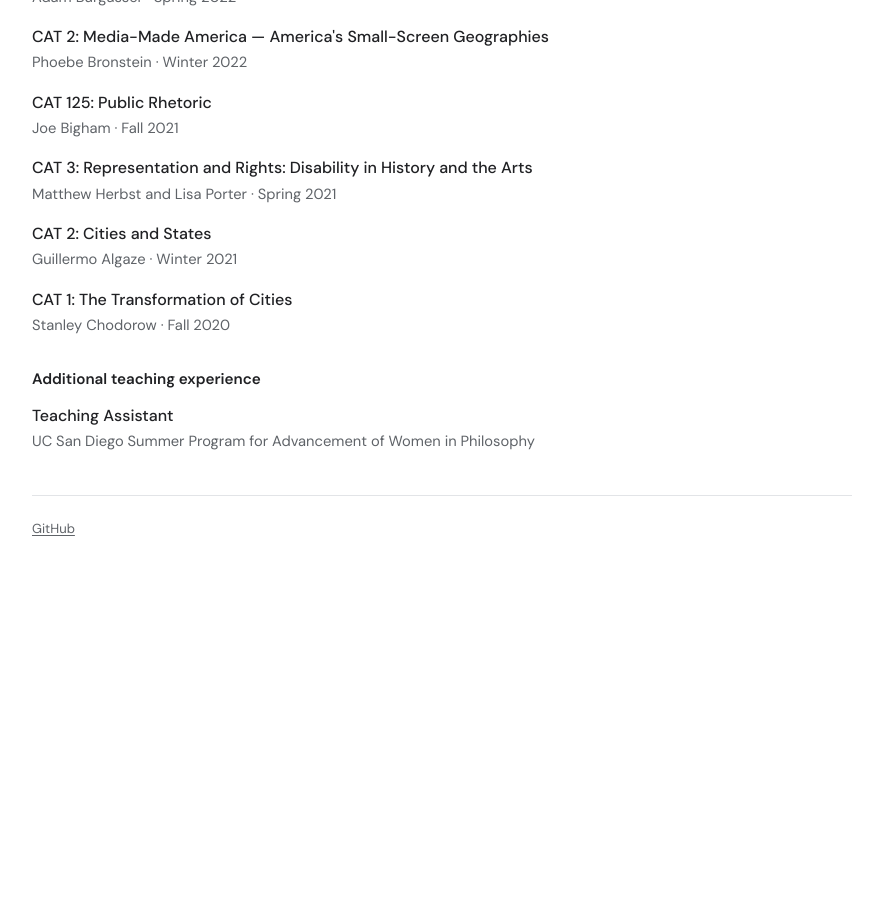
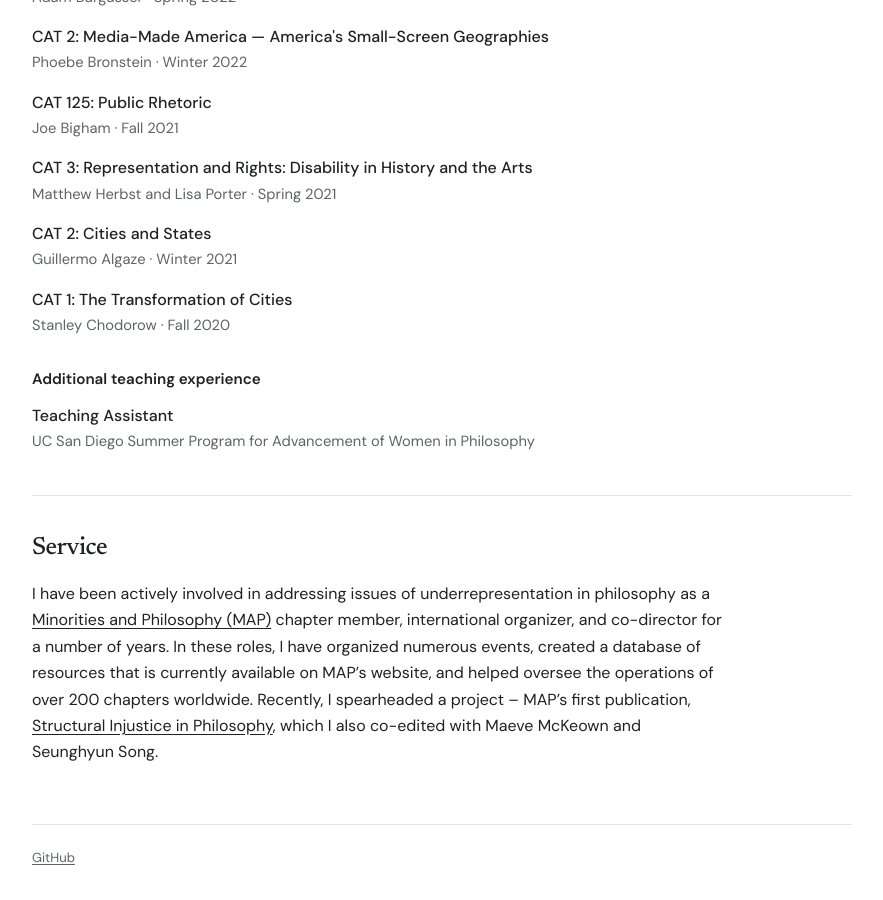
Before and after one commit to milanakostic/milanakostic.github.io, a Jekyll site: the page built from index.markdown, in a window 1280 px wide and 900 px high, scrolled down 1569 px. Shown: the whole window, without its empty margins (198-1081 px from the left). Built offline with Jekyll 4.4.1, drawn with Linux system fonts in a browser that asks for light colours; before the commit the page ends 2141 px from its top, so only the background shows below that.

Commit message:
added service section

```diff
--- a/_layouts/default.html
+++ b/_layouts/default.html
@@ -19,6 +19,7 @@
         <nav aria-label="Primary navigation">
           <a href="{{ '/' | relative_url }}#publications">Publications</a>
           <a href="{{ '/' | relative_url }}#teaching">Teaching</a>
+          <a href="{{ '/' | relative_url }}#service">Service</a>
         </nav>
       </header>
       <main>{{ content }}</main>
--- a/_layouts/home.html
+++ b/_layouts/home.html
@@ -26,3 +26,14 @@ layout: default
     {% include teaching.html %}
   </div>
 </section>
+
+<section class="content-section service-section" id="service" aria-labelledby="service-title">
+  <div class="section-content">
+    <h2 id="service-title">Service</h2>
+      <p>
+        I have been actively involved in addressing issues of underrepresentation in philosophy as a <a href="https://www.mapforthegap.com/">Minorities and Philosophy (MAP)</a> chapter member, international organizer, and co-director for a number of years.
+        In these roles, I have organized numerous events, created a database of resources that is currently available on MAP’s website, and helped oversee the operations of over 200 chapters worldwide.
+        Recently, I spearheaded a project – MAP’s first publication, <a href="https://www.bloomsbury.com/us/structural-injustice-in-philosophy-9781350521797/">Structural Injustice in Philosophy</a>, which I also co-edited with Maeve McKeown and Seunghyun Song.
+      </p>
+  </div>
+</section>
```
